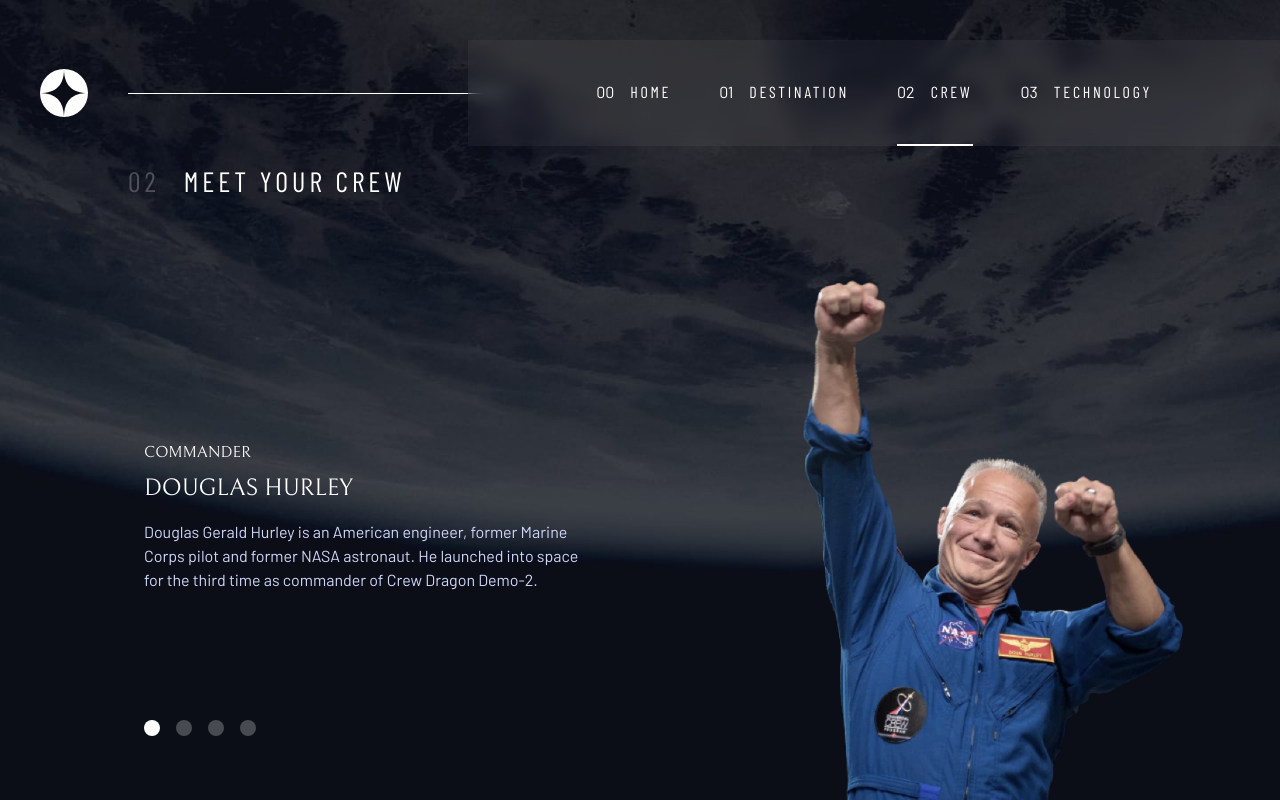
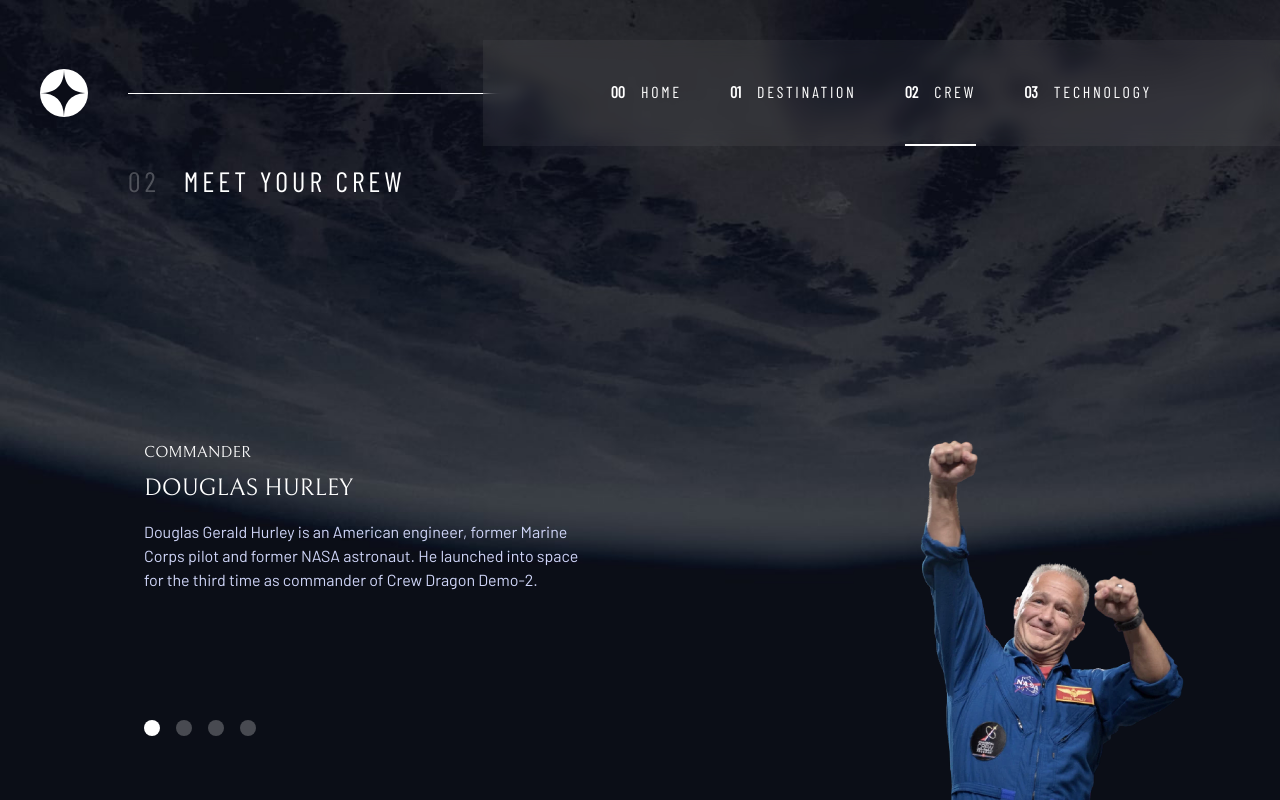
Before and after one commit to dominikrubroeder/space-tourism-website, a Next.js app: page /crew in a window 1280 px wide. Built offline with nearby package versions, Linux system fonts and the light colour scheme.

Commit message:
Close mobile sidebar after click on navigation link, improve animations and transitions

```diff
--- a/components/layout/TheNavigation.js
+++ b/components/layout/TheNavigation.js
@@ -1,5 +1,4 @@
 import { useRouter } from 'next/router';
-import Link from 'next/link';
 import NavText from '../typography/NavText';
 
 const navigationItems = [
@@ -24,24 +23,29 @@
 const TheNavigation = (props) => {
   const router = useRouter();
 
+  const onClickHandler = (url) => {
+    if (props.onClick) props.onClick();
+    router.push(url);
+  };
+
   return (
     <nav className={props.className}>
-      {navigationItems.map((navigationItem, index) => {
+      {navigationItems.map((navigationItem, index, array) => {
         return (
           <li
             key={index}
-            className={`list-none text-white transition-all md:border-b-2 ${
+            className={`list-none text-white flex items-center gap-4 transition-all md:py-10 md:border-b-2 ${
               router.pathname === navigationItem.url
                 ? 'md:border-white'
                 : 'md:border-transparent'
-            }`}
+            }
+            ${index === array.length ? '' : 'mb-4 md:mb-0'}`}
+            onClick={() => onClickHandler(navigationItem.url)}
           >
-            <Link href={navigationItem.url}>
-              <a className="flex items-center gap-4 md:py-10 transition-all">
-                <span className="md:hidden xl:inline-block">0{index}</span>
-                <NavText>{navigationItem.title.toUpperCase()}</NavText>
-              </a>
-            </Link>
+            <span className="font-barlow-condensed font-bold md:hidden xl:inline-block">
+              0{index}
+            </span>
+            <NavText>{navigationItem.title.toUpperCase()}</NavText>
           </li>
         );
       })}
--- a/components/layout/TheSidebar.js
+++ b/components/layout/TheSidebar.js
@@ -12,7 +12,7 @@
         className={`fixed h-screen right-0 top-0 bg-white/5 backdrop-blur p-8 pt-32 z-40 transition-all ease-out duration-1000 md:hidden ${
           isOpen ? 'opacity-100 translate-x-0' : 'opacity-0 translate-x-full'
         }`}
-        onClickNavigationItem={() => setIsOpen(false)}
+        onClick={() => setIsOpen(false)}
       />
     </div>
   );
--- a/pages/crew/index.js
+++ b/pages/crew/index.js
@@ -65,7 +65,7 @@
                         ease: 'easeOut',
                         delay: 0.3,
                       }}
-                      className="flex align-bottom justify-end mx-auto max-w-[50vh] h-[35vh] md:h-[45vh] xl:h-[65vh] xl:w-[50vw]"
+                      className="flex align-bottom justify-end mx-auto max-w-[50vh] h-[35vh] md:h-[45vh] xl:max-h-[80vh] xl:max-w-[60vw]"
                     >
                       <img
                         src={crew.images.webp}
@@ -96,7 +96,7 @@
                 return (
                   <div
                     key={index}
-                    className={`w-2 h-2 md:w-4 md:h-4 rounded-full cursor-pointer ${
+                    className={`w-2 h-2 md:w-4 md:h-4 rounded-full cursor-pointer transition-all duration-1000 ${
                       index === activeTab ? 'bg-white/100' : 'bg-white/25'
                     }`}
                     onClick={() => setActiveTab(index)}
--- a/pages/destination/index.js
+++ b/pages/destination/index.js
@@ -89,7 +89,7 @@
                 return (
                   <NavText
                     key={index}
-                    className={`list-none py-2 border-b-2 border-transparent transition-all ${
+                    className={`list-none py-2 border-b-2 border-transparent transition-all duration-1000 ${
                       index === activeTab
                         ? 'text-white border-white'
                         : 'text-space-accent'
--- a/pages/technology/index.js
+++ b/pages/technology/index.js
@@ -42,7 +42,7 @@
 
       <TopLevelPageSection>
         <div className="w-full grid gap-8 xl:grid-cols-2 xl:max-w-7xl xl:flex">
-          {technologies.map((technology, index) => {
+          {technologies.map((_, index) => {
             if (index === activeTab) {
               return (
                 <div
@@ -59,7 +59,7 @@
                 return (
                   <li
                     key={index}
-                    className={`w-10 h-10 rounded-full border border-white/50 list-none flex items-center justify-center md:w-[3.75rem] md:h-[3.75rem] md:text-2xl ${
+                    className={`w-10 h-10 rounded-full border border-white/50 list-none flex items-center justify-center md:w-[3.75rem] md:h-[3.75rem] md:text-2xl transition-all duration-1000 ${
                       index === activeTab
                         ? 'text-space-dark bg-white'
                         : 'text-white'
```
